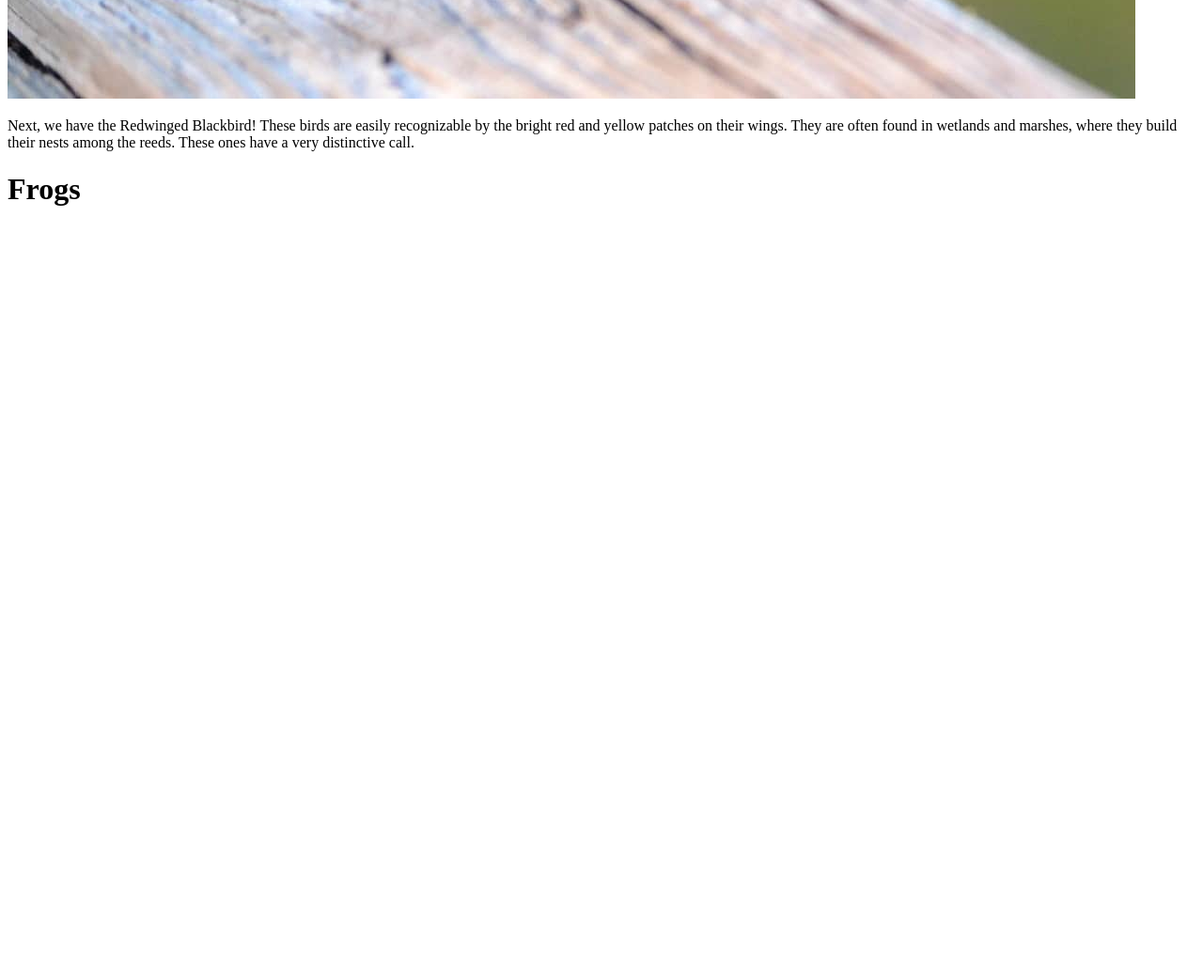
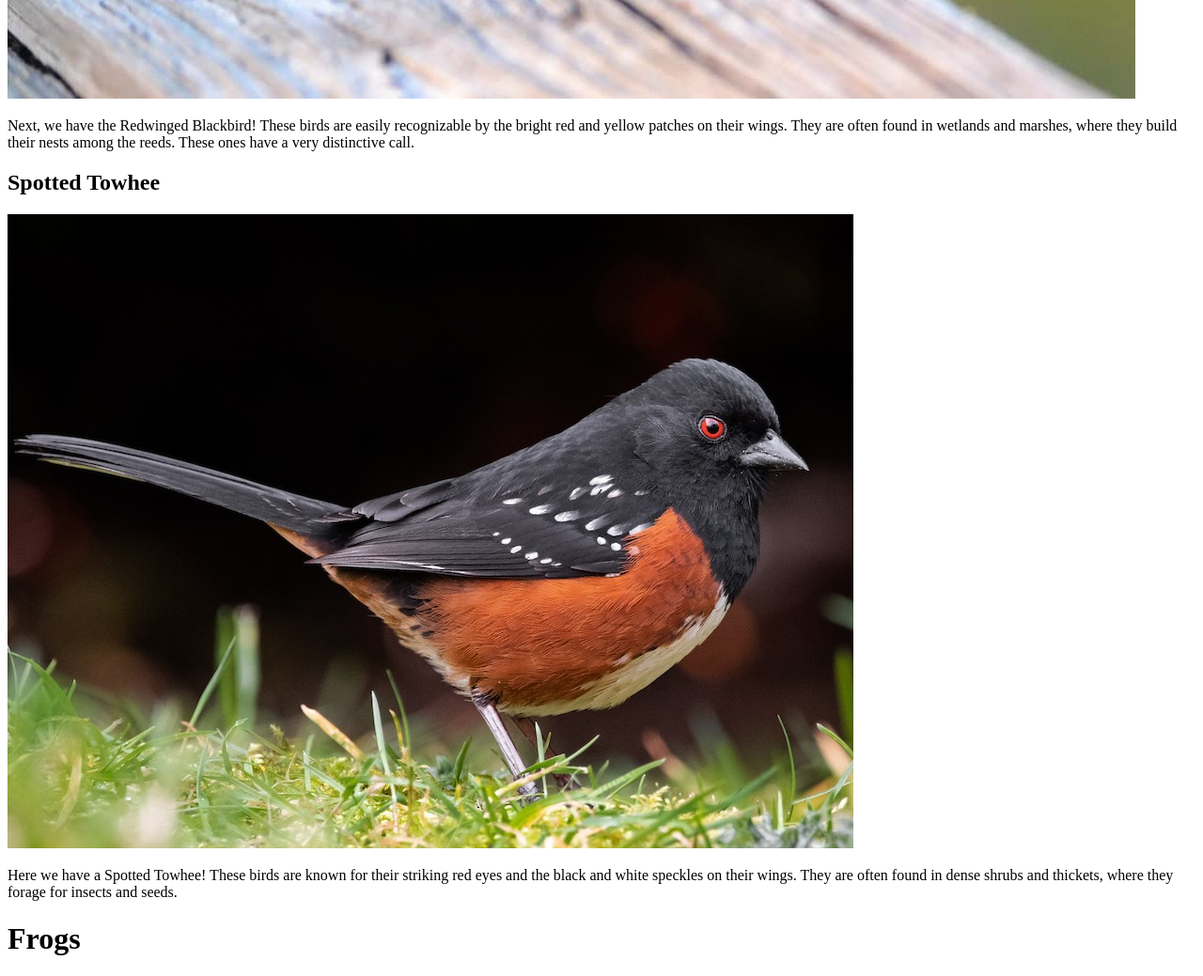
Before and after one commit to bcorrea1006/bird-frog-blog, a plain HTML site: page index.html in a window 1280 px wide. Shown: the part 1997-3036 px from the top of the page at 94% size. Before the commit the page ends 2238 px from the top, so only its background shows below. Drawn offline with Linux system fonts and the light colour scheme.

Commit message:
Added spotted towhee

```diff
--- a/index.html
+++ b/index.html
@@ -37,7 +37,15 @@
           nests among the reeds. These ones have a very distinctive call.
         </p>
       </div>
-      <div class="spotted-towhee"></div>
+      <div class="spotted-towhee">
+        <h2>Spotted Towhee</h2>
+        <img src="imgs/birds/spotted-towhee.webp" alt="A spotted towhee with striking red eyes sits on a patch of grass">
+        <p>
+          Here we have a Spotted Towhee! These birds are known for their striking
+          red eyes and the black and white speckles on their wings. They are often
+          found in dense shrubs and thickets, where they forage for insects and seeds.
+        </p>
+      </div>
       <div class="swainsons-thrush"></div>
     </div>
     <div class="frogs">
```
